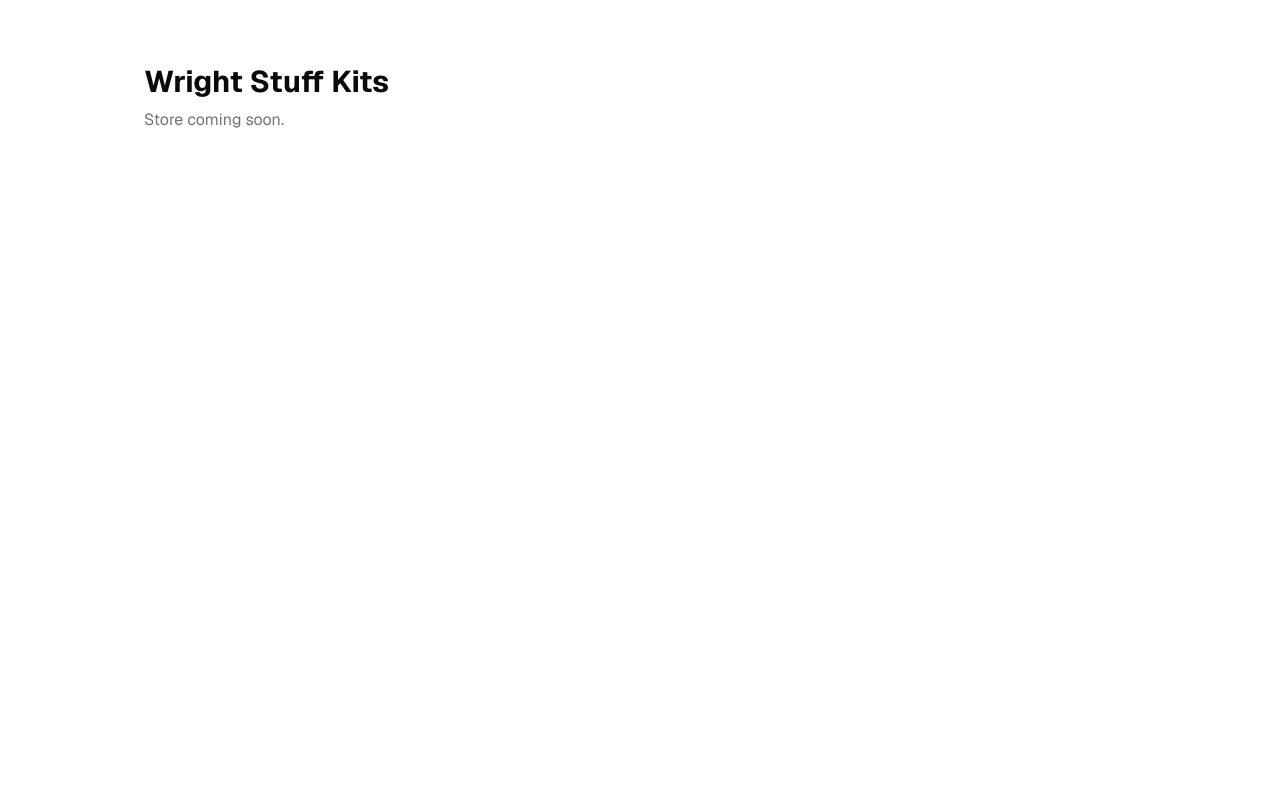
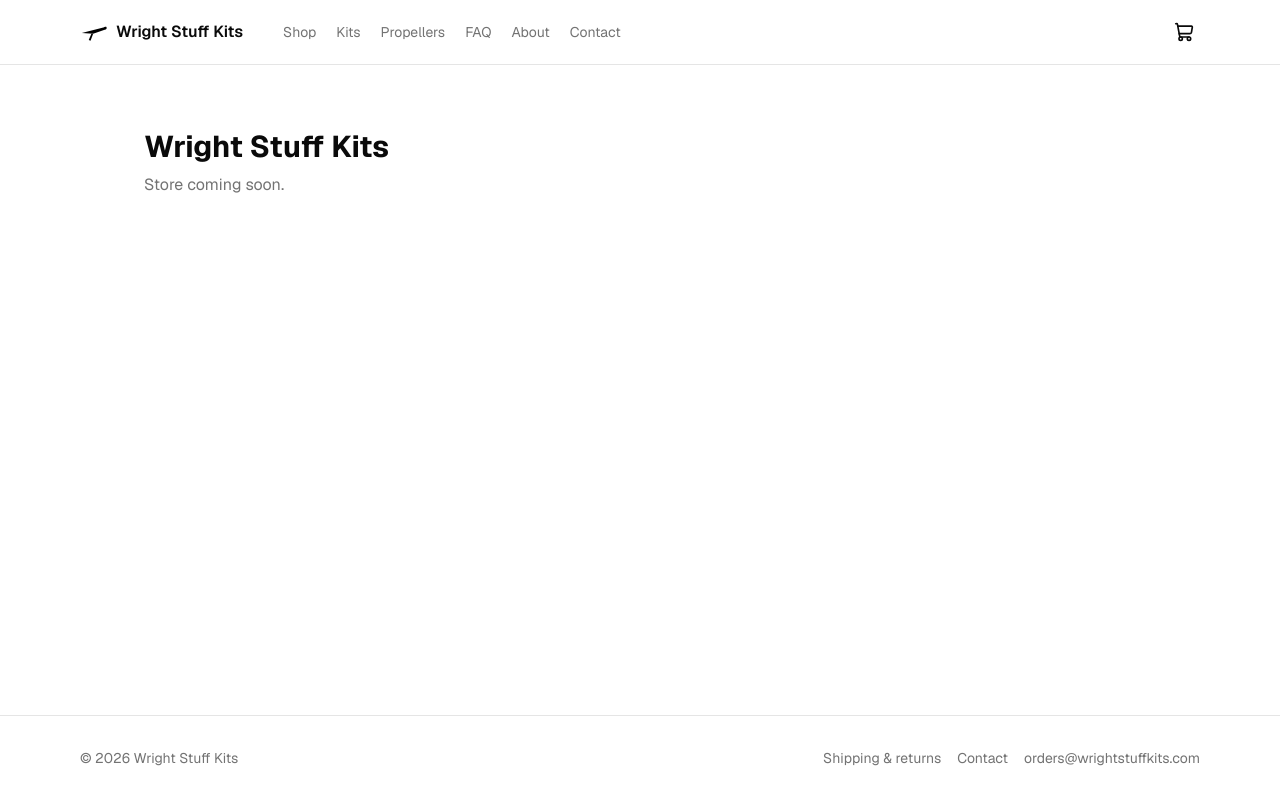
Before and after one commit to sergkor/wrightstuffkits, a Next.js app: page / in a window 1280 px wide. Built offline with nearby package versions, Linux system fonts and the light colour scheme; no server answers.

Commit message:
Add layout shell with header, footer, and cart trigger
Co-Authored-By: Claude Fable 5.1 <noreply@anthropic.com>

```diff
--- a/src/app/layout.tsx
+++ b/src/app/layout.tsx
@@ -1,21 +1,30 @@
 import type { Metadata } from 'next';
+import { Geist } from 'next/font/google';
+import { CartHydration } from '@/components/cart/CartHydration';
+import { Footer } from '@/components/layout/Footer';
+import { Header } from '@/components/layout/Header';
+import { Toaster } from '@/components/ui/sonner';
+import { site } from '@/content/site';
+import { cn } from '@/lib/utils';
 import './globals.css';
-import { Geist } from "next/font/google";
-import { cn } from "@/lib/utils";
-import { Toaster } from '@/components/ui/sonner';
 
-const geist = Geist({subsets:['latin'],variable:'--font-sans'});
+const geist = Geist({ subsets: ['latin'], variable: '--font-sans' });
 
 export const metadata: Metadata = {
-  title: 'Wright Stuff Kits',
-  description: 'Science Olympiad free-flight kits and propeller supplies.',
+  metadataBase: new URL(site.url),
+  title: { default: site.name, template: `%s · ${site.name}` },
+  description: site.tagline,
+  openGraph: { siteName: site.name, type: 'website' },
 };
 
 export default function RootLayout({ children }: { children: React.ReactNode }) {
   return (
-    <html lang="en" className={cn("font-sans", geist.variable)}>
-      <body className="min-h-screen bg-background text-foreground antialiased">
-        {children}
+    <html lang="en" className={cn('font-sans', geist.variable)}>
+      <body className="flex min-h-screen flex-col bg-background text-foreground antialiased">
+        <CartHydration />
+        <Header />
+        <div className="flex-1">{children}</div>
+        <Footer />
         <Toaster richColors position="top-center" />
       </body>
     </html>
--- /dev/null
+++ b/src/components/cart/CartHydration.tsx
@@ -0,0 +1,7 @@
+'use client';
+import { useCartHydration } from '@/lib/cart/hooks';
+
+export function CartHydration() {
+  useCartHydration();
+  return null;
+}
--- /dev/null
+++ b/src/components/layout/CartTrigger.tsx
@@ -0,0 +1,25 @@
+'use client';
+import { ShoppingCart } from 'lucide-react';
+import { Button } from '@/components/ui/button';
+import { useCartCount } from '@/lib/cart/hooks';
+import { useCart } from '@/lib/cart/store';
+
+export function CartTrigger() {
+  const count = useCartCount();
+  const open = useCart((s) => s.open);
+  return (
+    <Button variant="ghost" size="icon" aria-label={`Open cart, ${count} items`} onClick={open} data-testid="cart-trigger">
+      <span className="relative">
+        <ShoppingCart className="size-5" />
+        {count > 0 && (
+          <span
+            data-testid="cart-count"
+            className="absolute -right-2 -top-2 flex size-4 items-center justify-center rounded-full bg-primary text-[10px] font-semibold text-primary-foreground"
+          >
+            {count}
+          </span>
+        )}
+      </span>
+    </Button>
+  );
+}
--- /dev/null
+++ b/src/components/layout/Footer.tsx
@@ -0,0 +1,17 @@
+import Link from 'next/link';
+import { site } from '@/content/site';
+
+export function Footer() {
+  return (
+    <footer className="mt-16 border-t">
+      <div className="mx-auto flex max-w-6xl flex-col gap-2 px-4 py-8 text-sm text-muted-foreground md:flex-row md:justify-between">
+        <p>© {new Date().getFullYear()} {site.name}</p>
+        <nav className="flex gap-4">
+          <Link href="/faq/">Shipping &amp; returns</Link>
+          <Link href="/contact/">Contact</Link>
+          <a href={`mailto:${site.contactEmail}`}>{site.contactEmail}</a>
+        </nav>
+      </div>
+    </footer>
+  );
+}
--- /dev/null
+++ b/src/components/layout/Header.tsx
@@ -0,0 +1,38 @@
+import Image from 'next/image';
+import Link from 'next/link';
+import { site } from '@/content/site';
+import { CartTrigger } from './CartTrigger';
+import { MobileNav } from './MobileNav';
+
+export const NAV_LINKS = [
+  { href: '/products/', label: 'Shop' },
+  { href: '/products/?cat=kits', label: 'Kits' },
+  { href: '/products/?cat=propellers', label: 'Propellers' },
+  { href: '/faq/', label: 'FAQ' },
+  { href: '/about/', label: 'About' },
+  { href: '/contact/', label: 'Contact' },
+];
+
+export function Header() {
+  return (
+    <header className="sticky top-0 z-40 border-b bg-background/95 backdrop-blur">
+      <div className="mx-auto flex h-16 max-w-6xl items-center gap-4 px-4">
+        <MobileNav links={NAV_LINKS} />
+        <Link href="/" className="flex items-center gap-2 font-semibold">
+          <Image src="/images/brand/logo.svg" alt="" width={28} height={28} />
+          <span>{site.name}</span>
+        </Link>
+        <nav className="ml-6 hidden gap-5 text-sm md:flex">
+          {NAV_LINKS.map((l) => (
+            <Link key={l.href} href={l.href} className="text-muted-foreground hover:text-foreground">
+              {l.label}
+            </Link>
+          ))}
+        </nav>
+        <div className="ml-auto">
+          <CartTrigger />
+        </div>
+      </div>
+    </header>
+  );
+}
--- /dev/null
+++ b/src/components/layout/MobileNav.tsx
@@ -0,0 +1,31 @@
+'use client';
+import { Menu } from 'lucide-react';
+import Link from 'next/link';
+import { useState } from 'react';
+import { Button } from '@/components/ui/button';
+import { Sheet, SheetContent, SheetHeader, SheetTitle, SheetTrigger } from '@/components/ui/sheet';
+
+export function MobileNav({ links }: { links: { href: string; label: string }[] }) {
+  const [open, setOpen] = useState(false);
+  return (
+    <Sheet open={open} onOpenChange={setOpen}>
+      <SheetTrigger asChild>
+        <Button variant="ghost" size="icon" className="md:hidden" aria-label="Open menu">
+          <Menu className="size-5" />
+        </Button>
+      </SheetTrigger>
+      <SheetContent side="left">
+        <SheetHeader>
+          <SheetTitle>Menu</SheetTitle>
+        </SheetHeader>
+        <nav className="mt-4 flex flex-col gap-3 px-4">
+          {links.map((l) => (
+            <Link key={l.href} href={l.href} className="text-lg" onClick={() => setOpen(false)}>
+              {l.label}
+            </Link>
+          ))}
+        </nav>
+      </SheetContent>
+    </Sheet>
+  );
+}
```
Also changed, not shown: public/images/brand/logo.svg (added).
